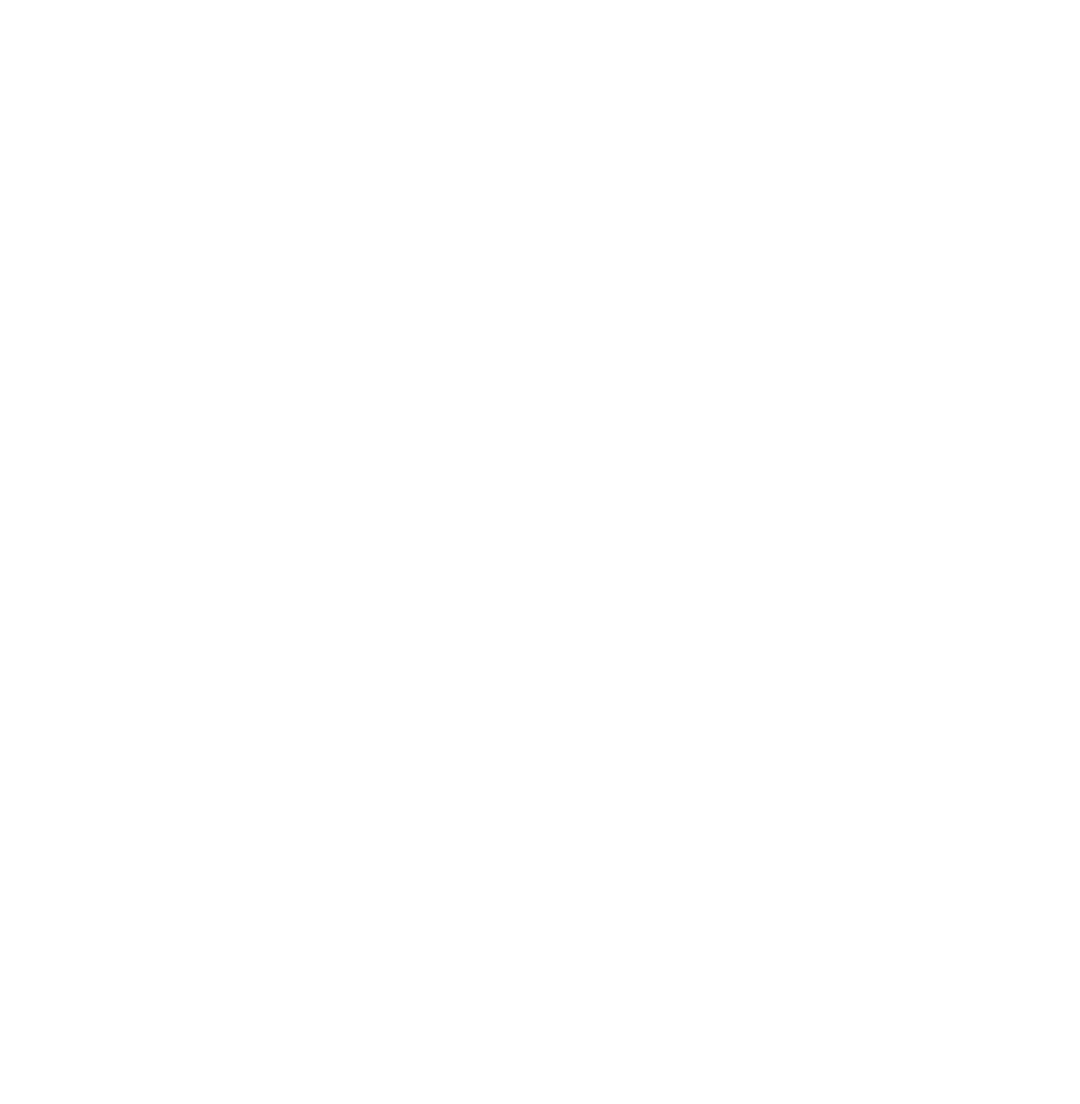
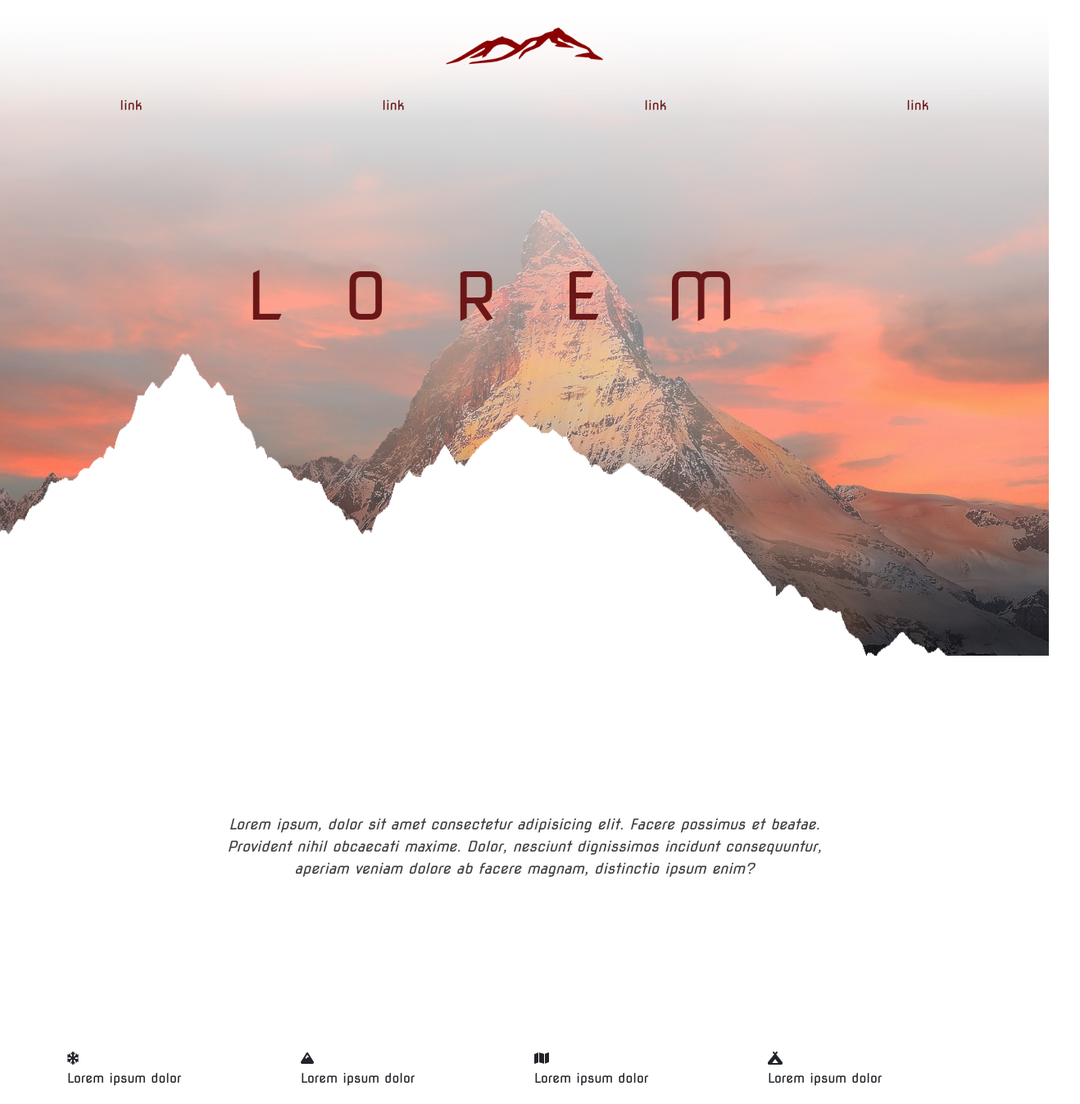
Before and after one commit to uDria1099/PROGETTONEGIT, a plain HTML site: page index.html in a window 1280 px wide. Shown: the top 1347 px of the page at 82% size, 1318 px wide, since content can reach past the window. Before the commit the page ends 800 px from the top, so only its background shows below. Drawn offline with nearby package versions, Linux system fonts and the light colour scheme.

Commit message:
navbar e titolone fatti, messo le icone ma molti problemi

```diff
--- a/index.html
+++ b/index.html
@@ -3,9 +3,113 @@
 <head>
     <meta charset="UTF-8">
     <meta name="viewport" content="width=device-width, initial-scale=1.0">
-    <title>Document</title>
+    <title>PROJECTRED</title>
+    <link rel="preconnect" href="https://fonts.googleapis.com">
+    <link rel="preconnect" href="https://fonts.gstatic.com" crossorigin>
+    <link href="https://fonts.googleapis.com/css2?family=Nova+Square&display=swap" rel="stylesheet">
+    <link href="https://cdn.jsdelivr.net/npm/bootstrap@5.3.3/dist/css/bootstrap.min.css" rel="stylesheet" integrity="sha384-QWTKZyjpPEjISv5WaRU9OFeRpok6YctnYmDr5pNlyT2bRjXh0JMhjY6hW+ALEwIH" crossorigin="anonymous">
+    <script src="https://cdn.jsdelivr.net/npm/bootstrap@5.3.3/dist/js/bootstrap.bundle.min.js" integrity="sha384-YvpcrYf0tY3lHB60NNkmXc5s9fDVZLESaAA55NDzOxhy9GkcIdslK1eN7N6jIeHz" crossorigin="anonymous"></script>
+    <script src="https://kit.fontawesome.com/647cec840a.js" crossorigin="anonymous"></script>
+    <link rel="stylesheet" href="style.css">
 </head>
 <body>
 
+    <!--navbar--------------------------------------------------------------------------------------------------------------------->
+
+    <nav class="navbar">
+
+        <img src="./media/logo.png" alt="logo" class="logo">
+
+        <div class="link">
+            <a href="" class="collegamento" target="_blank">link</a>
+            <a href="" class="collegamento" target="_blank">link</a>
+            <a href="" class="collegamento" target="_blank">link</a>
+            <a href="" class="collegamento" target="_blank">link</a>
+        </div>
+
+    </nav>
+
+    <!--titolone------------------------------------------------------------------------------------------------------------------------>
+
+    <div class="titolone">
+
+        <h1 class="titolo">LOREM</h1>
+
+        <img src="./media/mountains.png" alt="montagne" class="montagne">
+
+    </div>
+
+    <!--sezione2------------------------------------------------------------------------------------------------------------------------>
+
+    <div class="sezione2">
+
+       <p class="plorem"> Lorem ipsum, dolor sit amet consectetur adipisicing elit. Facere possimus et beatae. Provident nihil obcaecati maxime. Dolor, nesciunt dignissimos incidunt consequuntur, aperiam veniam dolore ab facere magnam, distinctio ipsum enim?</p>
+
+    </div>
+
+
+    <!--sezione3----------------------------------------------------------------------------------------------------------------------->
+
+    <div class="container">
+
+        <section class="row">
+
+            <article class="col-3">
+
+                <i class="fa-solid fa-snowflake"></i>
+
+                <p>Lorem ipsum dolor</p>
+
+            </article>
+
+            <article class="col-3">
+
+                <i class="fa-solid fa-mountain"></i>
+
+                <p>Lorem ipsum dolor</p>
+
+            </article>
+
+            <article class="col-3 ">
+
+                <i class="fa-solid fa-map"></i>
+
+                <p>Lorem ipsum dolor</p>
+
+            </article>
+
+            <article class="col-3">
+
+                <i class="fa-solid fa-campground"></i>
+
+                <p>Lorem ipsum dolor</p>
+
+            </article>
+
+        </section>
+
+    </div>
+
+    <!--sezione4------------------------------------------------------>
+
+    <div class="sezione4">
+
+        <section class="sc4">
+
+            <h3>LOREM</h3>
+            <p>Lorem ipsum dolor sit amet consectetur adipisicing elit. Perspiciatis quae veritatis aliquid fugiat ab inventore iste porro quibusdam velit pariatur, exercitationem nesciunt doloremque harum cupiditate dolorum a qui praesentium eius. Lorem ipsum dolor sit, amet consectetur adipisicing elit. Facilis, reprehenderit debitis animi ea necessitatibus dolor laborum natus, ex amet optio temporibus adipisci molestias! Asperiores aliquid iure, dignissimos nulla quod numquam.</p>
+
+        </section>
+
+        <section class="sc4">
+
+            <h3>LOREM</h3>
+            <p>Lorem ipsum dolor sit amet consectetur, adipisicing elit. Consectetur magnam nihil at sapiente quis illum necessitatibus voluptatem enim? Tenetur officiis quam enim dicta fugit dolorum blanditiis consequatur assumenda sapiente voluptatibus. Lorem ipsum dolor sit amet consectetur adipisicing elit. Ut quis facilis temporibus. Harum inventore aperiam natus delectus earum, perspiciatis dolore corrupti eaque, mollitia vel quae pariatur illo? Expedita, a quos!</p>
+
+        </section>
+
+
+    </div>
+
 </body>
 </html>
--- a/style.css
+++ b/style.css
@@ -0,0 +1,116 @@
+
+*{
+    font-family: "Nova Square", serif;
+    font-weight: 400;
+    font-style: normal;
+}
+
+/* navbar -------------------------------------------------------*/
+
+.navbar{
+    display: flex;
+    justify-self: center;
+    flex-direction: column;
+    width: 100%;
+    position: fixed;
+    background: linear-gradient(white,transparent);
+    z-index: 2;
+}
+
+.link{
+    display: flex;
+    width: 100%;
+    justify-content: space-around;
+}
+
+.collegamento{
+    text-decoration: none;
+    color: rgb(107, 23, 23);
+    margin-left: 10%;
+    margin-right: 10%;
+}
+
+.logo{
+    height:  12vh;
+    margin-bottom: 1%;
+}
+
+/* titolone -------------------------------------------------------- */
+
+.titolone{
+    display: flex;
+    justify-content: center;
+    align-items: center;
+    width: 100%;
+    height: 100vh;
+    background: linear-gradient(rgb(255, 255, 255),transparent),  url(./media/switzerland-862870_1920.jpg);
+    background-size: cover;
+
+}
+
+.titolo{
+    padding-top: 2%;
+    margin-bottom: 8%;
+    font-size: 500%;
+    letter-spacing: 1em;
+    color: rgb(107, 23, 23);
+}
+
+.montagne{
+   position: absolute;
+   top: 2em;
+   left: 0em;
+   height: 100%;
+   z-index: 1;
+   width: 100%;
+
+}
+
+/* sezione 2 ------------------------------------------------------------- */
+
+.sezione2{
+
+    display: flex;
+    justify-content: center;
+    align-items: center;
+    height: 60vh;
+    width: 100%;
+
+}
+
+.plorem{
+    width: 60%;
+    overflow-wrap: break-word;
+    text-align: center;
+    font-size: large;
+    font-style: italic;
+    color: rgb(65, 63, 63);
+
+}
+
+/* sezione 3 ----------------------------------------------------------------*/
+
+
+
+/* sezione 4 -----------------------------------------------------------------*/
+
+.sezione4{
+    display: flex;
+    justify-content: space-around;
+    height: 60vh;
+    width: 100%;
+    margin-left: 3vw;
+    margin-right: 3vw;
+    margin-top: 15vh;
+    margin-bottom: 8vh;
+}
+
+.sc41{
+    width: ;
+    height: 45vh;
+}
+
+.sc42{
+    width: ;
+    height: 45vh;
+}
```
Also changed, not shown: media/klipartz.com (12).png (added), media/klipartz.com (16).png (added), media/landscape-975091_1920.jpg (added), media/logo.png (added), media/mountain-547363_1920.jpg (added), media/mountains.png (added), media/mountains2.png (added), media/other.png (added), media/single.png (added), media/switzerland-862870_1920.jpg (added), media/trees.png (added), media/trees2.png (added).
